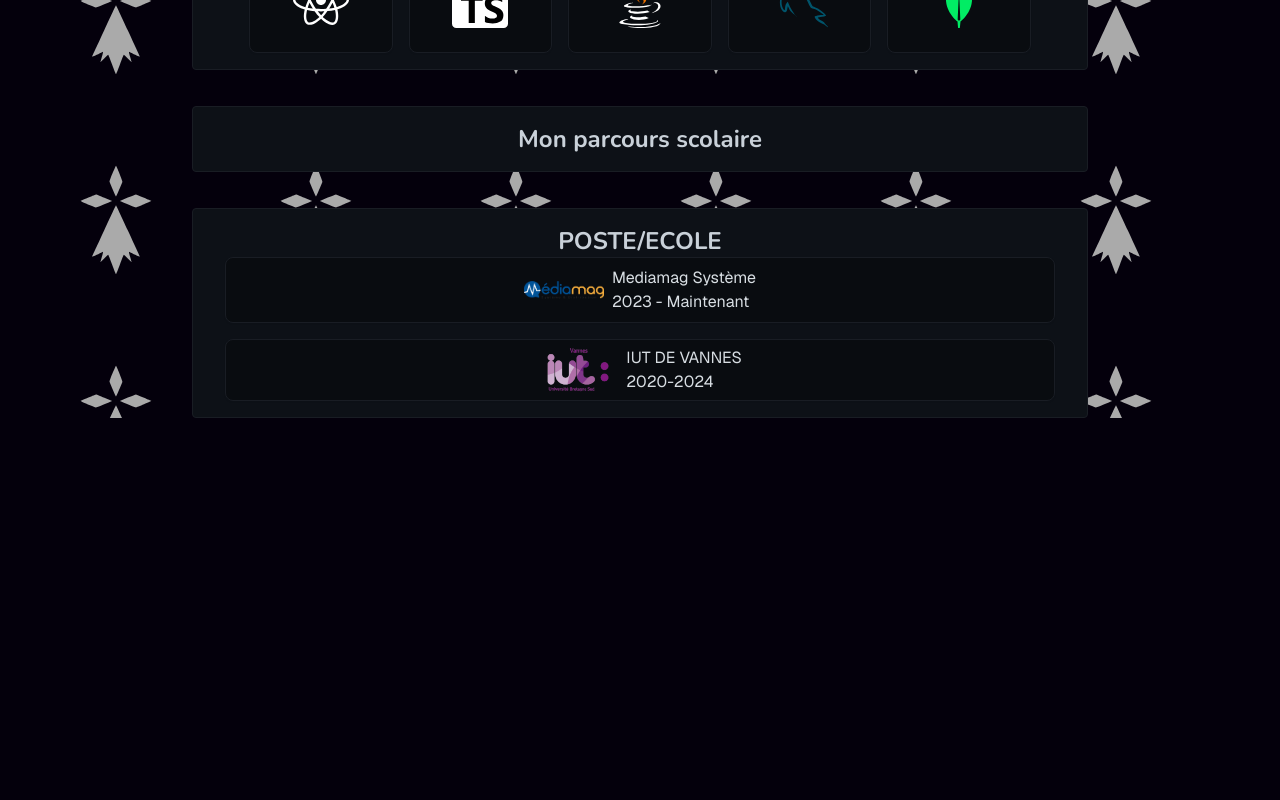
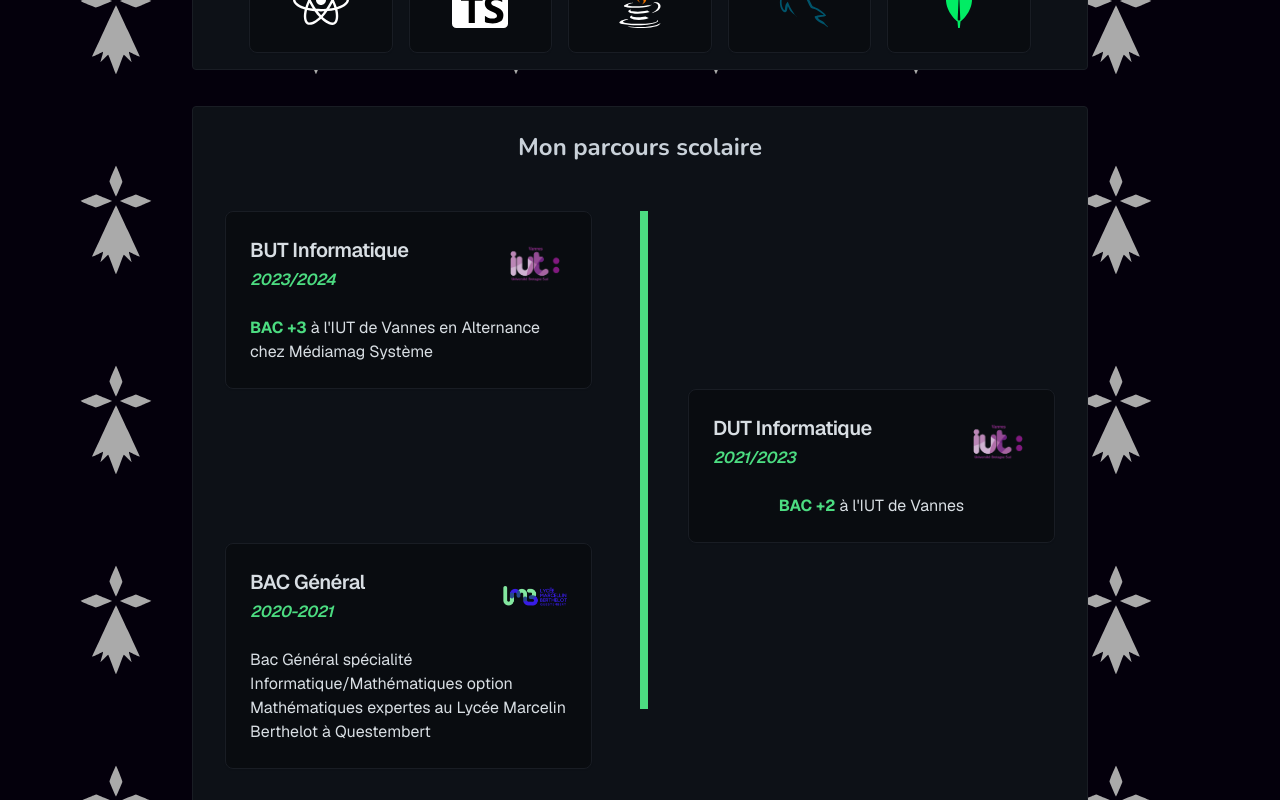
Before and after one commit to Karbbone/Portfolio, a Next.js app: page / in a window 1280 px wide. Shown: the part 740-1540 px from the top of the page. Before the commit the page ends 1158 px from the top, so only its background shows below. Built offline with nearby package versions, Linux system fonts and the light colour scheme.

Commit message:
add : Timeline for the ShoolSection

```diff
--- a/src/_components/Header.tsx
+++ b/src/_components/Header.tsx
@@ -2,7 +2,7 @@ import { Section } from "./Section";
 
 export const Header = () => {
   return (
-    <header className="sticky top-0 bg-background">
+    <header className="sticky z-50 top-0 bg-background">
       <Section className="flex items-center">
         <h1 className="text-3xl italic">Clément.M</h1>
       </Section>
--- a/src/_components/SchoolSection.tsx
+++ b/src/_components/SchoolSection.tsx
@@ -1,14 +1,85 @@
 import React from "react";
 import { Section } from "@/_components/Section";
+import { Card, CardContent, CardHeader, CardTitle } from "@/components/ui/card";
+import Image from "next/image";
+import iutlogo from "../_components/iutvannes.png";
+import lyceelogo from "../_components/lycee.png";
 
 export const SchoolSection = () => {
   return (
     <Section className="my-9 flex  items-center sm:items-start bg-background rounded border">
       <div className="flex-[2]">
-        <h2 className="text-2xl font-caption font-bold text-center">
+        <h2 className="text-2xl font-caption font-bold text-center mt-2 mb-4">
           {"Mon parcours scolaire"}
         </h2>
-        <div className="flex flex-col md:flex-row gap-4 md:justify-center"></div>
+        <div className="justify-center h-full py-8 relative">
+          <div className="w-full flex md:justify-start justify-center mb-16 md:mb-0 md:pl-4 md:pr-28">
+            <Card className="w-full md:w-1/2 z-10">
+              <CardHeader>
+                <CardTitle className="overflow-hidden overflow-ellipsis text-xl justify-between items-center flex">
+                  <p>
+                    BUT Informatique <br />
+                    <span className="text-key italic text-base">2023/2024</span>
+                  </p>
+                  <Image src={iutlogo} alt="iut-logo" className="w-16 h-auto" />
+                </CardTitle>
+              </CardHeader>
+              <CardContent className="flex items-center justify-center">
+                <p>
+                  <span className="text-key font-bold">BAC +3</span> à
+                  l&apos;IUT de Vannes en Alternance chez Médiamag Système
+                </p>
+              </CardContent>
+            </Card>
+          </div>
+          <div className="w-full flex md:justify-end justify-center mb-16 md:mb-0 md:pl-28 md:pr-4">
+            <Card className="w-full md:w-1/2 z-10">
+              <CardHeader>
+                <CardTitle className="overflow-hidden overflow-ellipsis text-xl justify-between items-center flex">
+                  <p>
+                    DUT Informatique
+                    <br />
+                    <span className="text-key italic text-base">2021/2023</span>
+                  </p>
+                  <Image src={iutlogo} alt="iut-logo" className="w-16 h-auto" />
+                </CardTitle>
+              </CardHeader>
+              <CardContent className="flex items-center justify-center">
+                <p>
+                  <span className="text-key font-bold">BAC +2</span> à
+                  l&apos;IUT de Vannes
+                </p>
+              </CardContent>
+            </Card>
+          </div>
+          <div className="w-full flex md:justify-start justify-center mb-16 md:mb-0 md:pl-4 md:pr-28">
+            <Card className="w-full md:w-1/2 z-10">
+              <CardHeader>
+                <CardTitle className="overflow-hidden overflow-ellipsis text-xl justify-between items-center flex">
+                  <p>
+                    BAC Général <br />
+                    <span className="text-key italic text-base">2020-2021</span>
+                  </p>
+                  <div className="h-12 flex items-center">
+                    <Image
+                      src={lyceelogo}
+                      alt="iut-logo"
+                      className="w-16 h-auto"
+                    />
+                  </div>
+                </CardTitle>
+              </CardHeader>
+              <CardContent className="flex items-center justify-center">
+                <p>
+                  Bac Général spécialité Informatique/Mathématiques option
+                  Mathématiques expertes au Lycée Marcelin Berthelot à
+                  Questembert
+                </p>
+              </CardContent>
+            </Card>
+          </div>
+          <div className="w-2 bg-key h-4/5 absolute left-1/2 top-8"></div>
+        </div>
       </div>
     </Section>
   );
```
Also changed, not shown: src/_components/lycee.png (added).
